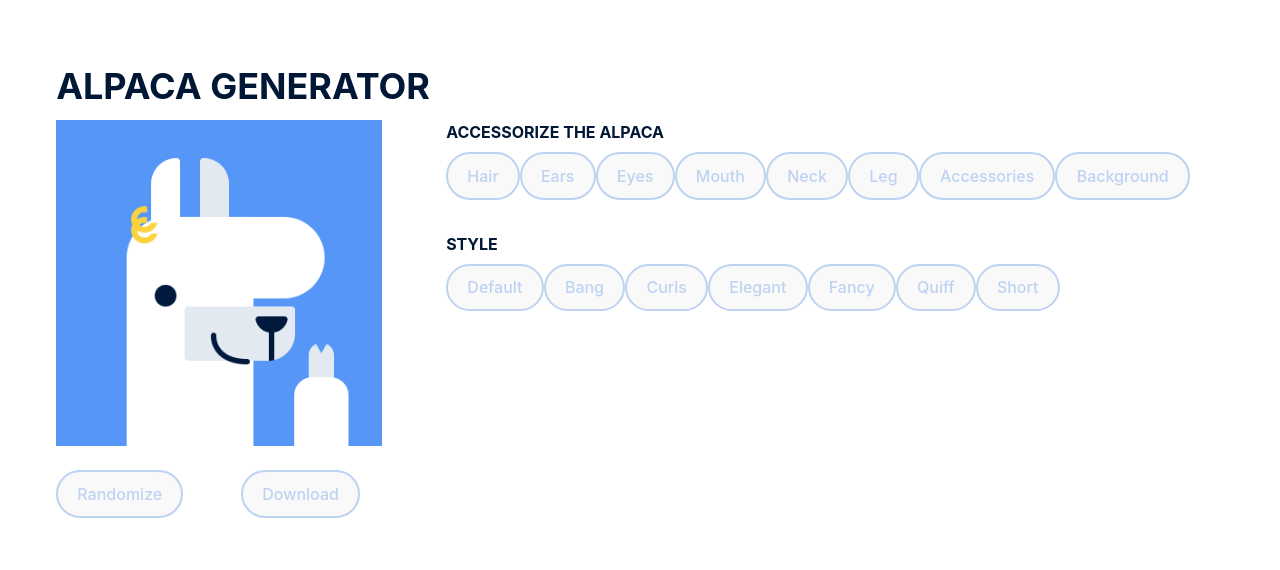
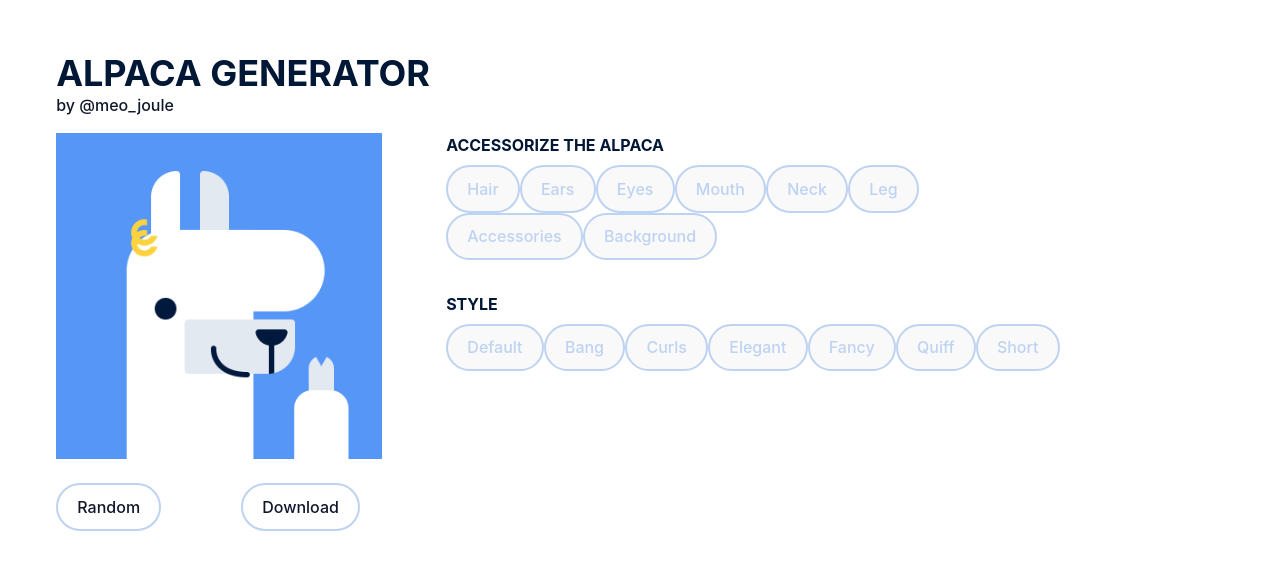
Before and after one commit to Moses-Onche/dev-projects, a React (Vite) app: page / in a window 1280 px wide. Shown: the part 108-678 px from the top of the page. Built offline with nearby package versions, Linux system fonts and the light colour scheme.

Commit message:
Install html2canvas and build function to download alpaca div as image

```diff
--- a/package.json
+++ b/package.json
@@ -10,6 +10,7 @@
     "preview": "vite preview"
   },
   "dependencies": {
+    "html2canvas": "^1.4.1",
     "react": "^18.3.1",
     "react-dom": "^18.3.1"
   },
--- a/src/index.css
+++ b/src/index.css
@@ -40,7 +40,7 @@ h1 {
   /* line-height: 1.1; */
   color: #011736;
   font-weight: 700;
-  margin-bottom: 14px;
+  /* margin-bottom: 14px; */
 }
 
 h4 {
--- a/src/projects/01-img-gen/main.jsx
+++ b/src/projects/01-img-gen/main.jsx
@@ -221,7 +221,6 @@ const alpacaPage = () => {
 
     // Generate randomized features
     const randomizeFeature = (parts) => {
-        // console.log("Hello");
         let randomHair = Math.trunc(Math.random() * 7);
         let randomEars = Math.trunc(Math.random() * 3);
         let randomEyes = Math.trunc(Math.random() * 6);
@@ -240,12 +239,28 @@ const alpacaPage = () => {
         setCurrentBg(parts[7].names[randomBg].image);
     }
 
+    const downloadImage = async () => {
+        const alpacaArt = document.getElementById("download-image");
+        canvas = await html2canvas(alpacaArt);
+        data = canvas.toDataURL('image/png');
+        link = document.createElement('a');
+
+        link.href = data;
+        link.download = "alpaca.png";
+
+        document.body.appendChild(link);
+        link.click();
+        document.body.removeChild(link);
+    }
+
     return (
         <>
             <h1 className="ml-6 text-4xl">ALPACA GENERATOR</h1>
-
-            <div className="flex flex-col md:flex-row w-full h-2/3 ml-6">
-                <div className="w-4/5 h-max sm:w-96 relative">
+            <a href="https://www.github.com/Moses-Onche" className="ml-6 text-slate-900">by @meo_joule</a>
+            <div className="flex flex-col md:flex-row w-full h-2/3 ml-6 mt-4">
+                <div
+                    className="w-4/5 h-max sm:w-96 relative"
+                    id="download-image">
                     <img
                         className="absolute z-30 right-1"
                         src={ currentHair }
@@ -282,7 +297,7 @@ const alpacaPage = () => {
                         alt="alpaca leg" />
 
                     <img
-                        className="absolute z-10 top-3"
+                        className="absolute z-30 top-3"
                         id="accessories"
                         src={ currentAcc }
                         alt="alpaca accessories" />
@@ -295,7 +310,7 @@ const alpacaPage = () => {
                 <div className="sm:ml-16 w-4/5">
                     <div>
                         <h4>ACCESSORIZE THE ALPACA</h4>
-                        <div>
+                        <div className="w-2/3">
                             <button onClick={ selectHair }>Hair</button>
                             <button onClick={ selectEars }>Ears</button>
                             <button onClick={ selectEyes }>Eyes</button>
@@ -306,7 +321,7 @@ const alpacaPage = () => {
                             <button onClick={ selectBg }>Background</button>
                         </div>
                     </div>
-                    <div className="mt-8">
+                    <div className="mt-8 w-4/5">
                         <h4>STYLE</h4>
                         <ButtonRender
                             parts={ parts[style] }
@@ -317,8 +332,15 @@ const alpacaPage = () => {
                 </div>
             </div>
             <div className="ml-6 mt-6 w-1/4 flex justify-between">
-                <button onClick={ () => randomizeFeature(parts) }>Randomize</button>
-                <button>Download</button>
+                <button
+                    className="text-slate-900 bg-white"
+                    onClick={ () => randomizeFeature(parts) }
+                    >Random</button>
+
+                <button
+                    className="text-slate-900 bg-white"
+                    onClick={ downloadImage }
+                    >Download</button>
             </div>
 
         </>
```
Also changed, not shown: 1 other file (tests, documents, lock files or other folders).
